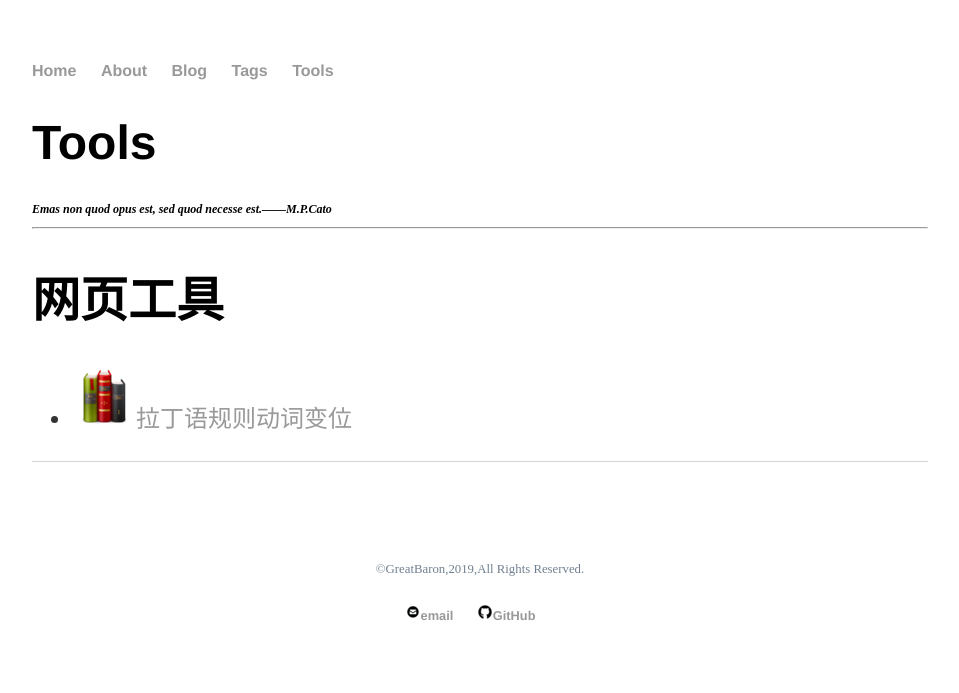
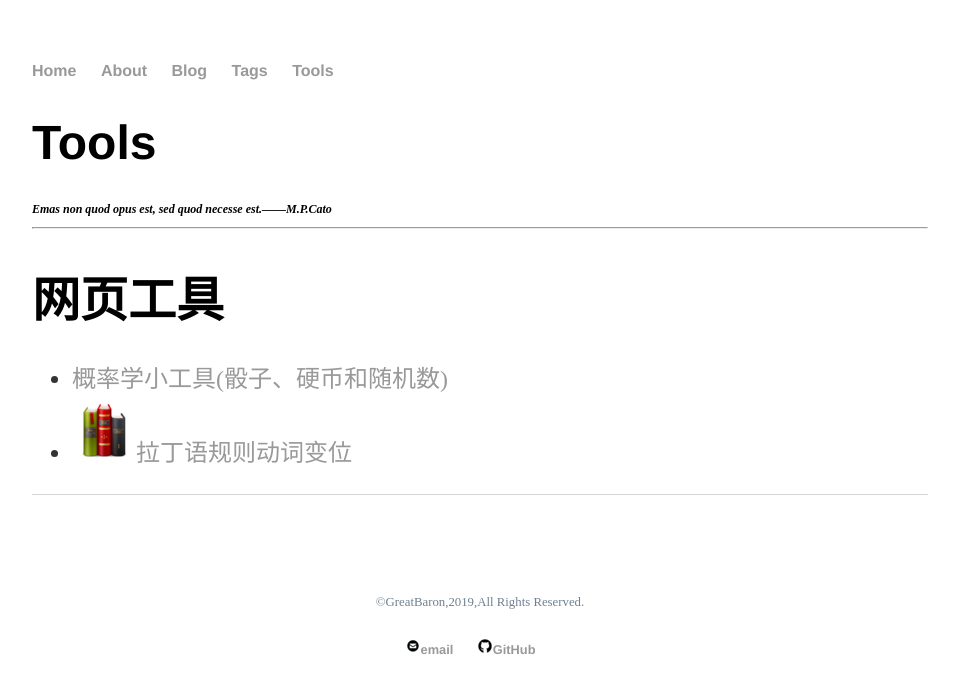
Before and after one commit to FameAndFarm/AndrewImalion.github.io, a Jekyll site: the page built from tools/index.html, in a window 1280 px wide. Shown: the top 693 px of the page, without its empty margins (160-1119 px from the left). Built offline with Jekyll 4.4.1, drawn with Linux system fonts in a browser that asks for light colours.

Commit message:
Update index.html

```diff
--- a/tools/index.html
+++ b/tools/index.html
@@ -9,6 +9,7 @@ description: Emas non quod opus est, sed quod necesse est.——M.P.Cato
 <h1>网页工具</h1>
 
 <ul>
-<li><a href="{{ site.url }}/LatinVerb.html"><img src="mini-books_64px.png">拉丁语规则动词变位</a></li>
+	<li><a href="{{ site.url }}/litools><img src="/litool/coink100-0.png">概率学小工具(骰子、硬币和随机数)</a></li>
+	<li><a href="{{ site.url }}/LatinVerb.html"><img src="mini-books_64px.png">拉丁语规则动词变位</a></li>
 </ul>
 </div>
```
